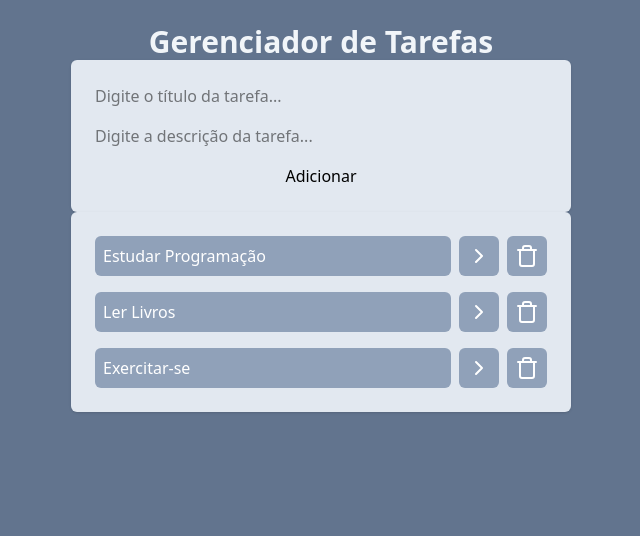
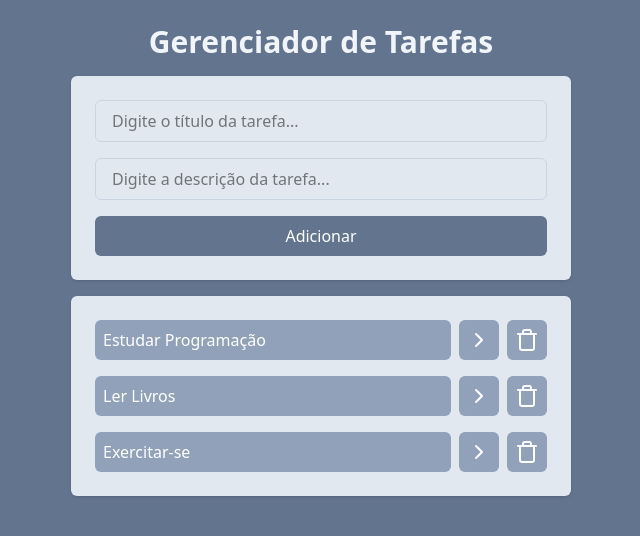
Before and after one commit to kar2inha/curso-de-react, a React (Vite) app: page / in a window 1280 px wide. Shown: the top 536 px of the page, without its empty margins (319-959 px from the left). Built offline with nearby package versions, Linux system fonts and the light colour scheme.

Commit message:
feat: terminando ??? o AddTask

```diff
--- a/src/App.jsx
+++ b/src/App.jsx
@@ -25,7 +25,7 @@
     },
   ]);
 
-function onTaskClick(taskId) {
+  function onTaskClick(taskId) {
     const newTasks = tasks.map((task) => {
       // Preciso atualizar essa tarefa.
       if (task.id === taskId) {
@@ -40,17 +40,27 @@
   }
 
   function onDeleteTaskClick(taskId) {
-    const newTasks = tasks.filter((task) => task.id !== taskId)
+    const newTasks = tasks.filter((task) => task.id !== taskId);
     setTasks(newTasks);
+  }
+
+  function onAddTaskSubmit(title, description) {
+    const newTask = {
+      id: tasks.length + 1,
+      title,
+      description,
+      isCompleted: false,
+    };
+    setTasks([...tasks, newTask]);
   }
 
   return (
     <div className="w-screen h-screen bg-slate-500 flex justify-center p-6">
-      <div className="w-[500px]">
+      <div className="w-[500px] space-y-4">
         <h1 className="text-3xl text-slate-100 font-bold text-center">
           Gerenciador de Tarefas
         </h1>
-        <AddTask />
+        <AddTask onAddTaskSubmit={onAddTaskSubmit}/>
         <Tasks
           tasks={tasks}
           onTaskClick={onTaskClick}
--- a/src/components/AddTask.jsx
+++ b/src/components/AddTask.jsx
@@ -1,11 +1,27 @@
-function AddTask() {
+import { useState } from "react";
+
+function AddTask({onAddTaskSubmit}) {
+    const [title, setTitle] = useState("");
+    const [description, setDescription] = useState("");
     return (
-        <div className="space-y-4 p-6 bg-slate-200 rounded-md shadow flex flex-col">
-            <input type="text" placeholder="Digite o título da tarefa..."></input>
-            <input type="text" placeholder="Digite a descrição da tarefa..."></input>
-            <button>Adicionar</button>
-        </div>
-    );
+    <div className="space-y-4 p-6 bg-slate-200 rounded-md shadow flex flex-col">
+      <input
+        type="text"
+        placeholder="Digite o título da tarefa..."
+        className="border border-slate-300 outline-slate-400 px-4 py-2 rounded-md"
+        value={title}
+        onChange={(event) => setTitle(event.target.value)}
+      />
+      <input
+        type="text"
+        placeholder="Digite a descrição da tarefa..."
+        className="border border-slate-300 outline-slate-400 px-4 py-2 rounded-md"
+        value={description}
+        onChange={(event) => setDescription(event.target.value)}
+      />
+      <button onClick={() => onAddTaskSubmit(title, description)} className="bg-slate-500 text-white px-4 py-2 rounded-md font-medium">Adicionar</button>
+    </div>
+  );
 }
 
 export default AddTask;
```
